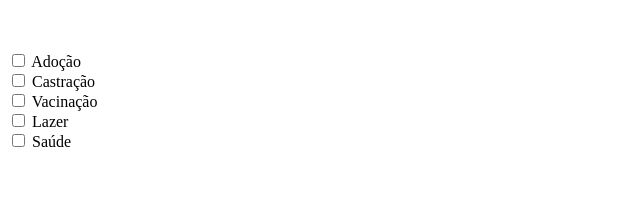
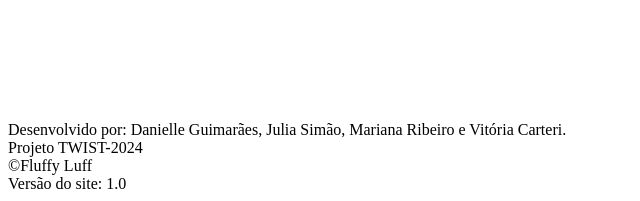
Before and after one commit to twistpucrio/pet, a plain HTML site: page HTML/petshops.html in a window 1280 px wide. Shown: the part 50-251 px from the top of the page, without its empty margins (0-640 px from the left). Drawn offline with Linux system fonts and the light colour scheme.

Commit message:
Atualizado petshop

```diff
--- a/HTML/petshops.html
+++ b/HTML/petshops.html
@@ -22,22 +22,7 @@
         <br/><br/><br/>
 
         <section id="section">
-            <section class="tags">
-                <input type="checkbox" id="adocao" name="adocao">
-                <label for="adocao"> Adoção </label><br>
 
-                <input type="checkbox" id="castracao" name="castracao">
-                <label for="castracao"> Castração </label><br>
-
-                <input type="checkbox" id="vacinacao" name="vacinacao">
-                <label for="vacinacao"> Vacinação </label><br>
-
-                <input type="checkbox" id="lazer" name="lazer">
-                <label for="lazer"> Lazer </label><br>
-
-                <input type="checkbox" id="saude" name="saude">
-                <label for="saude"> Saúde </label><br>
-            </section>
             <main class="posts-petshop">
 
 
```
